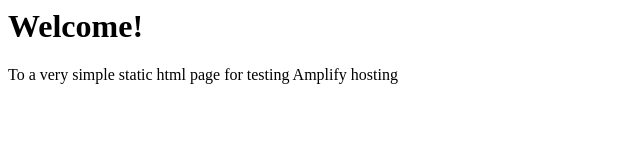
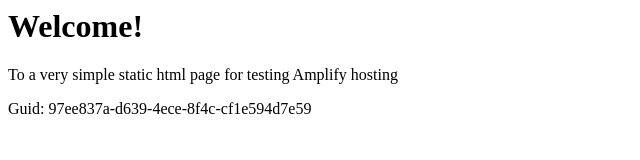
Before and after one commit to aws-aemilia-yul/Github-PR-Commit-Integration-Test-DoNotTouch-v1-prod-ca-central-1, a website: page src/index.html in a window 1280 px wide. Shown: the whole page, without its empty margins (0-640 px from the left). Drawn offline with Linux system fonts and the light colour scheme.

Commit message:
commit from integ tests

```diff
--- a/src/index.html
+++ b/src/index.html
@@ -1,3 +1,5 @@
+
+
 <html lang="en">
 
 <head>
@@ -10,6 +12,6 @@
 <body>
     <h1>Welcome!</h1>
     <p>To a very simple static html page for testing Amplify hosting</p>
-</body>
+    <p>Guid: 97ee837a-d639-4ece-8f4c-cf1e594d7e59</p></body>
 
 </html>
```
